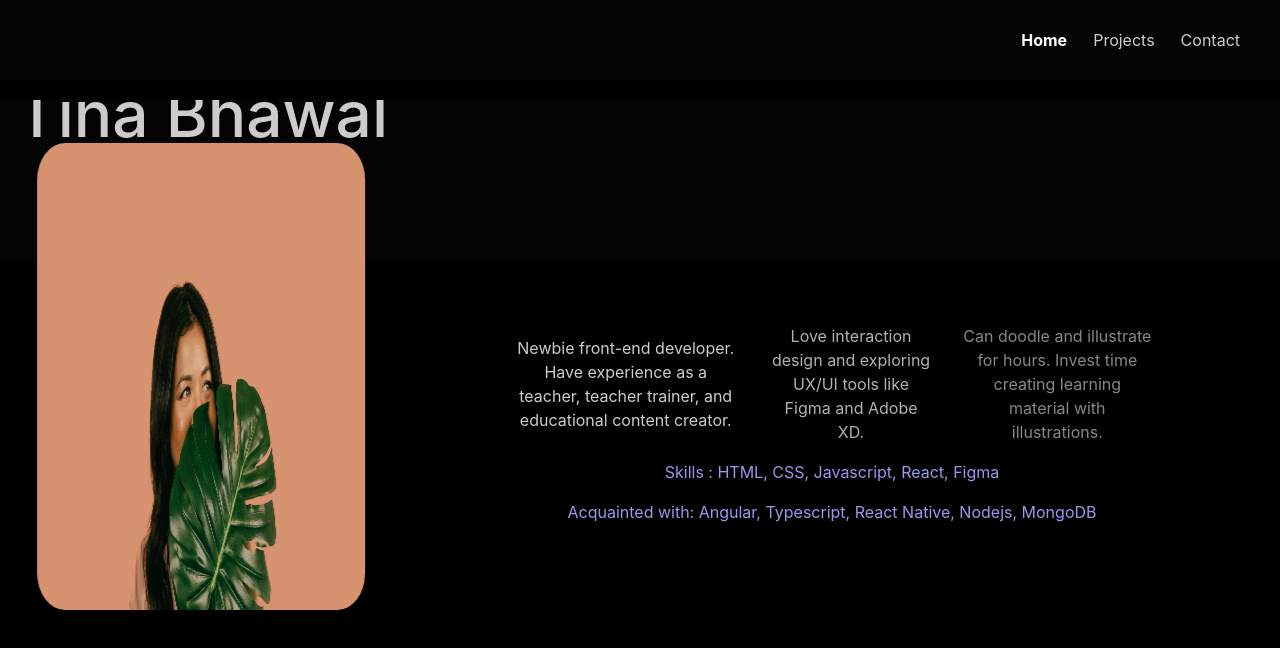
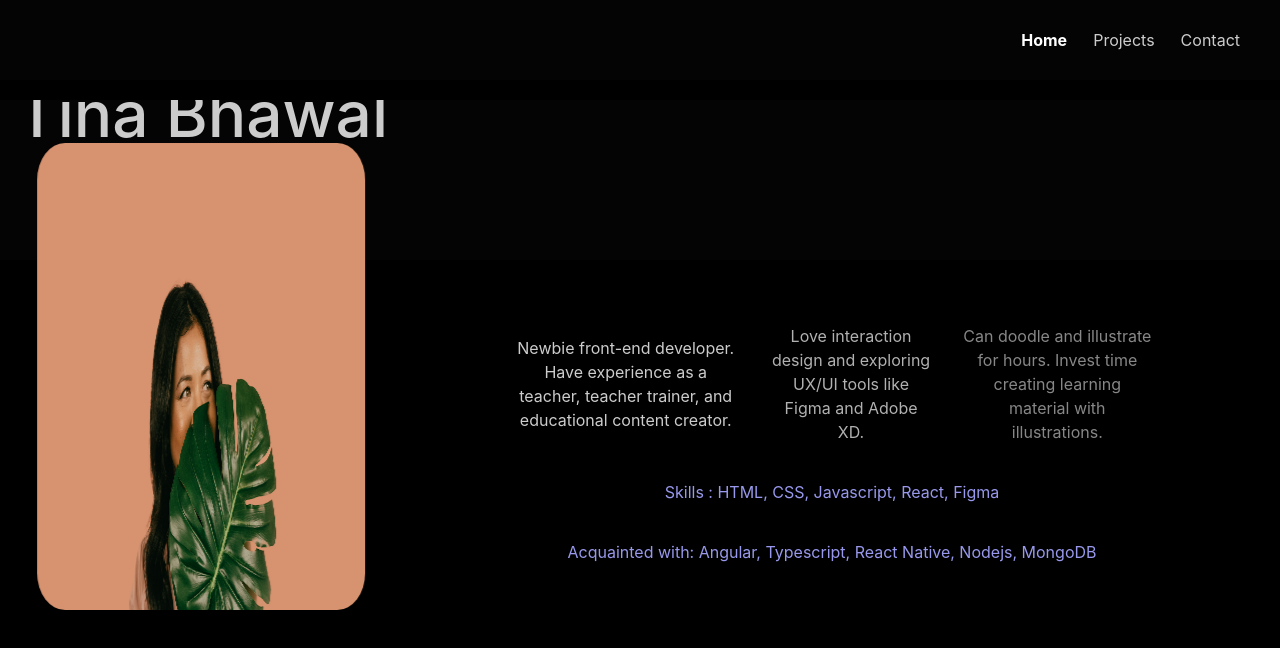
Before and after one commit to tinabhowal/portfolio, a React (Create React App) app: page / in a window 1280 px wide. Shown: the top 648 px of the page. Built offline with nearby package versions, Linux system fonts and the light colour scheme.

Commit message:
added top margin to skillsdiv

```diff
--- a/src/aboutMe.css
+++ b/src/aboutMe.css
@@ -186,4 +186,5 @@
 
 .skillsDiv{
   color: rgb(152, 152, 237);
+  margin-top: 20px;
 }
--- a/src/aboutMe.js
+++ b/src/aboutMe.js
@@ -137,7 +137,6 @@ import React, { useState, useEffect, useRef } from 'react';
 import './aboutMe.css';
 import image from './images/Frame 8.png';
 import Navbars from './navbar';
-// import { useHistory } from 'react-router-dom';
 
 
 function AboutMe() {
@@ -204,6 +203,7 @@ function AboutMe() {
                     }
                   }, 2000);
     }
+
 
   }, [textComplete, textShifted]);
 
```
